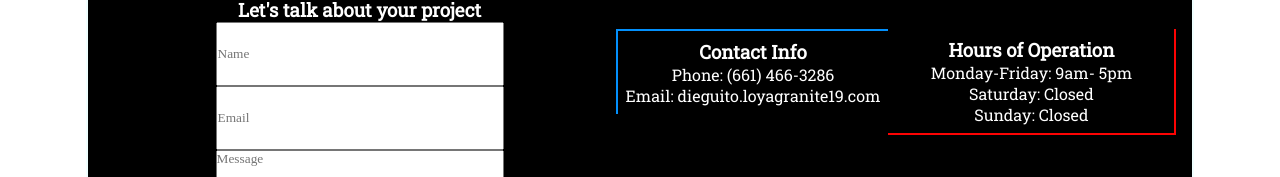
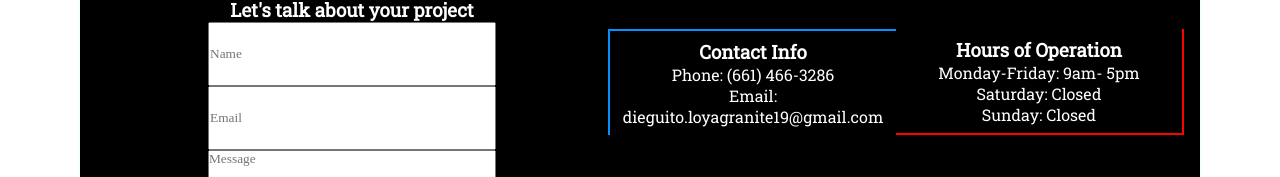
Before and after one commit to mrivera0014/loya-granite, a React (Create React App) app: page / in a window 1280 px wide. Both pictures are taken after a click on the element "Contact Us!". Shown: the part 309-486 px from the top of the page. Built offline with nearby package versions, Linux system fonts and the light colour scheme.

Commit message:
changed browser icon, began adding new info

```diff
--- a/src/Components/About/About.js
+++ b/src/Components/About/About.js
@@ -21,11 +21,11 @@ const About = () => {
 
                 <p className='aboutLoya'>We cover everything from kitchens, baths, fireplaces, reception areas and more!</p>
 
-                <p className='aboutLoya'>We provide granite stone, quartz, marble, solid stone, etc. If you have any questions please do not hesitate to contact us! </p>
+                <p className='aboutLoya'> We provide granite stone, quartz, marble, solid stone, etc. If you have any questions please do not hesitate to contact us! </p>
             </section>
             <section className='whoIsLoyaGranite'>
                 <h3 className='loyaGranite'>WHO IS LOYA GRANITE?</h3>
-                <p className='aboutLoya'>"Lorem ipsum dolor sit amet, consectetur adipiscing elit, sed do eiusmod tempor incididunt ut labore et dolore magna aliqua. Ut enim ad minim veniam, quis nostrud exercitation ullamco laboris nisi ut aliquip ex ea commodo consequat. Duis aute irure dolor in reprehenderit in voluptate velit esse cillum dolore eu fugiat nulla pariatur. Excepteur sint occaecat cupidatat non proident, sunt in culpa qui officia deserunt mollit anim id est laborum." </p>
+                <p className='aboutLoya'>Loya Granite is a family owned business located in Thornton, CO. We proudly serve the Denver Metro area  but have done projects as far as Nebraska. We stand behind our work and strive for customer satisfaction. As a family owned business we understand the importance of quality, performance, and fair pricing.   </p>
             </section>
             <section className='moreAboutLoyaGranite'>
                 <h3 className='loyaGranite'>MORE INFO HERE</h3>
--- a/src/Components/Contact/Contact.js
+++ b/src/Components/Contact/Contact.js
@@ -16,7 +16,7 @@ const Contact = () => {
             <section className='contactInfo'>
                 <h3>Contact Info</h3>
                 <p>Phone: (661) 466-3286</p>
-                <p>Email: dieguito.loyagranite19.com</p>
+                <p>Email: dieguito.loyagranite19@gmail.com</p>
             </section>
             <section className='loyaHours'>
                 <h3>Hours of Operation</h3>
```
Also changed, not shown: public/manifest.json, 1 other file (tests, documents, lock files or other folders).
